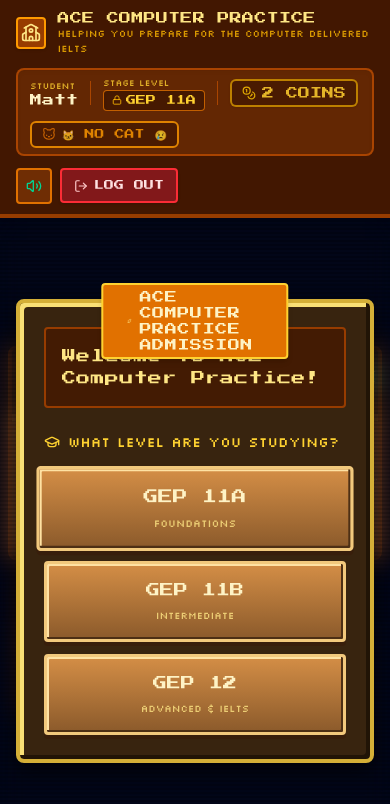
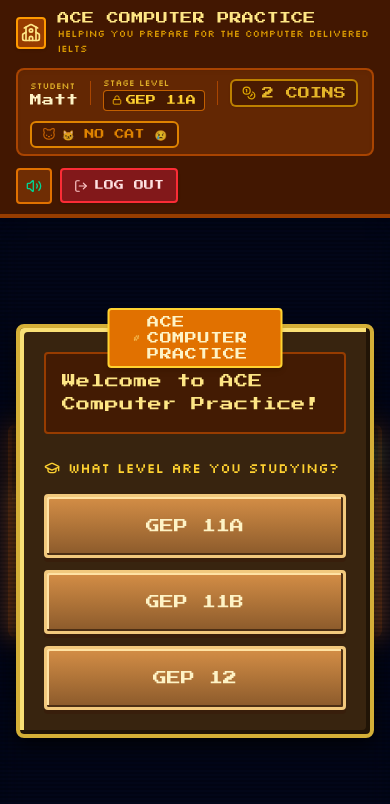
Before and after one commit to Masyor/ACE-Computer-Practice, a React (Vite) app: page / in a window 390 px wide. Both pictures are taken after a click on the button "NEXT". Shown: the top 804 px of the page. Built offline with nearby package versions, Linux system fonts and the light colour scheme.

Commit message:
feat: implement adaptive mobile controls
Add dynamic visibility for joystick controls based on device type and refine stage selection UI in the intro screen.

```diff
--- a/src/components/GameCanvas.tsx
+++ b/src/components/GameCanvas.tsx
@@ -748,6 +748,12 @@ export const GameCanvas: React.FC<GameCanvasProps> = ({
   const [showConsoleModal, setShowConsoleModal] = useState<boolean>(false);
   const [showWhiteboardModal, setShowWhiteboardModal] = useState<boolean>(false);
   const [whiteboardMessage, setWhiteboardMessage] = useState<string>('');
+  const [showJoystick, setShowJoystick] = useState<boolean>(() => {
+    if (typeof window !== 'undefined') {
+      return window.innerWidth < 768 || window.matchMedia('(pointer: coarse)').matches;
+    }
+    return false;
+  });
 
   const WHITEBOARD_MESSAGES = [
     "IELTS Band 9 loading... ■■■■■■■■■□ 90%",
@@ -2013,73 +2019,91 @@ export const GameCanvas: React.FC<GameCanvasProps> = ({
           className="w-full h-auto max-h-[80vh] aspect-[16/9] block pixelated bg-amber-950 cursor-pointer"
         />
 
-        {/* Floating Direction Controls Banner */}
-        <div className="absolute top-3 left-3 bg-amber-950/90 border-2 border-amber-700/80 px-3 py-1.5 rounded font-silkscreen text-[10px] text-amber-200 hidden sm:flex items-center gap-2 pointer-events-none shadow-md">
-          <span className="font-pixel text-[9px] text-amber-400">CONTROLS:</span>
-          <span>Arrow Keys / WASD to Move</span>
-          <span>•</span>
-          <span>[E] / Space to Interact</span>
+        {/* Floating Direction Controls Banner & Joystick Toggle Button (Top Left) */}
+        <div className="absolute top-3 left-3 z-30 flex items-center gap-2 pointer-events-auto">
+          <div className="bg-amber-950/90 border-2 border-amber-700/80 px-2.5 py-1.5 rounded font-silkscreen text-[9px] md:text-[10px] text-amber-200 flex items-center gap-2 shadow-md">
+            <span className="font-pixel text-[8px] md:text-[9px] text-amber-400">CONTROLS:</span>
+            <span className="hidden sm:inline">Arrow Keys / WASD to Move • [E] / Space</span>
+            <span className="sm:hidden">WASD / [E]</span>
           </div>
+
+          <button
+            onClick={() => {
+              soundEngine.playSelect();
+              setShowJoystick(prev => !prev);
+            }}
+            title="Toggle Touch Joystick / D-Pad"
+            className="bg-amber-950/90 hover:bg-amber-900 active:bg-amber-800 border-2 border-amber-600 px-2.5 py-1.5 rounded font-pixel text-[9px] md:text-[10px] text-amber-200 shadow-md flex items-center gap-1.5 cursor-pointer transition-colors"
+          >
+            <span>🎮</span>
+            <span>{showJoystick ? 'JOYSTICK: ON' : 'JOYSTICK: OFF'}</span>
+          </button>
         </div>
 
-      {/* Touch D-Pad & Action Buttons Overlay for Mobile Devices */}
-      <div className="sm:hidden mt-3 flex items-center justify-between w-full max-w-md px-4">
-
-        {/* D-Pad Grid */}
-        <div className="grid grid-cols-3 gap-1.5 w-36 h-36 bg-amber-950/90 border-2 border-amber-700 p-1.5 rounded-xl shadow-lg">
+        {/* Touch D-Pad / Joystick overlay positioned at bottom-left corner of playable area */}
+        {showJoystick && (
+          <div className="absolute bottom-3 left-3 z-30 bg-amber-950/90 border-2 border-amber-600 p-1.5 rounded-2xl shadow-2xl backdrop-blur-xs select-none pointer-events-auto">
+            <div className="grid grid-cols-3 gap-1 w-28 h-28 md:w-32 md:h-32">
               <div />
               <button
-            onTouchStart={() => handleTouchStart('up')}
-            onTouchEnd={() => handleTouchEnd('up')}
+                onTouchStart={(e) => { e.preventDefault(); handleTouchStart('up'); }}
+                onTouchEnd={(e) => { e.preventDefault(); handleTouchEnd('up'); }}
                 onMouseDown={() => handleTouchStart('up')}
                 onMouseUp={() => handleTouchEnd('up')}
-            className="bg-amber-800 active:bg-amber-600 border border-amber-500 rounded flex items-center justify-center text-amber-100 font-pixel text-xs"
+                onMouseLeave={() => handleTouchEnd('up')}
+                className="bg-amber-800 active:bg-amber-600 border border-amber-500 rounded-lg flex items-center justify-center text-amber-100 font-pixel text-xs shadow select-none cursor-pointer"
               >
-            <MoveUp className="w-5 h-5" />
+                <MoveUp className="w-4 h-4 md:w-5 md:h-5" />
               </button>
               <div />
 
               <button
-            onTouchStart={() => handleTouchStart('left')}
-            onTouchEnd={() => handleTouchEnd('left')}
+                onTouchStart={(e) => { e.preventDefault(); handleTouchStart('left'); }}
+                onTouchEnd={(e) => { e.preventDefault(); handleTouchEnd('left'); }}
                 onMouseDown={() => handleTouchStart('left')}
                 onMouseUp={() => handleTouchEnd('left')}
-            className="bg-amber-800 active:bg-amber-600 border border-amber-500 rounded flex items-center justify-center text-amber-100 font-pixel text-xs"
+                onMouseLeave={() => handleTouchEnd('left')}
+                className="bg-amber-800 active:bg-amber-600 border border-amber-500 rounded-lg flex items-center justify-center text-amber-100 font-pixel text-xs shadow select-none cursor-pointer"
               >
-            <MoveLeft className="w-5 h-5" />
+                <MoveLeft className="w-4 h-4 md:w-5 md:h-5" />
               </button>
-          <div className="bg-amber-900/50 rounded border border-amber-800 flex items-center justify-center text-[8px] font-pixel text-amber-400">
+              <div className="bg-amber-900/60 rounded border border-amber-800 flex items-center justify-center text-[7px] md:text-[8px] font-pixel text-amber-400">
                 PAD
               </div>
               <button
-            onTouchStart={() => handleTouchStart('right')}
-            onTouchEnd={() => handleTouchEnd('right')}
+                onTouchStart={(e) => { e.preventDefault(); handleTouchStart('right'); }}
+                onTouchEnd={(e) => { e.preventDefault(); handleTouchEnd('right'); }}
                 onMouseDown={() => handleTouchStart('right')}
                 onMouseUp={() => handleTouchEnd('right')}
-            className="bg-amber-800 active:bg-amber-600 border border-amber-500 rounded flex items-center justify-center text-amber-100 font-pixel text-xs"
+                onMouseLeave={() => handleTouchEnd('right')}
+                className="bg-amber-800 active:bg-amber-600 border border-amber-500 rounded-lg flex items-center justify-center text-amber-100 font-pixel text-xs shadow select-none cursor-pointer"
               >
-            <MoveRight className="w-5 h-5" />
+                <MoveRight className="w-4 h-4 md:w-5 md:h-5" />
               </button>
 
               <div />
               <button
-            onTouchStart={() => handleTouchStart('down')}
-            onTouchEnd={() => handleTouchEnd('down')}
+                onTouchStart={(e) => { e.preventDefault(); handleTouchStart('down'); }}
+                onTouchEnd={(e) => { e.preventDefault(); handleTouchEnd('down'); }}
                 onMouseDown={() => handleTouchStart('down')}
                 onMouseUp={() => handleTouchEnd('down')}
-            className="bg-amber-800 active:bg-amber-600 border border-amber-500 rounded flex items-center justify-center text-amber-100 font-pixel text-xs"
+                onMouseLeave={() => handleTouchEnd('down')}
+                className="bg-amber-800 active:bg-amber-600 border border-amber-500 rounded-lg flex items-center justify-center text-amber-100 font-pixel text-xs shadow select-none cursor-pointer"
               >
-            <MoveDown className="w-5 h-5" />
+                <MoveDown className="w-4 h-4 md:w-5 md:h-5" />
               </button>
               <div />
             </div>
-
-        {/* Action Buttons */}
-        <div className="flex flex-col gap-2">
+          </div>
+        )}
+
+        {/* Floating Action Buttons positioned at bottom-right corner of playable area */}
+        {(nearbyItem || (nearbyNPC && !nearbyRoom) || nearbyRoom) && (
+          <div className="absolute bottom-3 right-3 z-30 flex flex-col gap-2 pointer-events-auto">
             {nearbyItem && (
               <button
                 onClick={() => handleInteractWithItem(nearbyItem)}
-              className="retro-button px-4 py-3 rounded-xl font-pixel text-xs text-purple-100 bg-purple-900 border-2 border-purple-400 shadow-xl"
+                className="retro-button px-3.5 py-2.5 rounded-xl font-pixel text-[10px] md:text-xs text-purple-100 bg-purple-900 border-2 border-purple-400 shadow-xl"
               >
                 {nearbyItem.icon} {nearbyItem.name.toUpperCase()}
               </button>
@@ -2092,7 +2116,7 @@ export const GameCanvas: React.FC<GameCanvasProps> = ({
                   nearbyNPC.currentDialogueIdx = (nearbyNPC.currentDialogueIdx + 1) % nearbyNPC.dialogues.length;
                   setNearbyNPC({ ...nearbyNPC });
                 }}
-              className="retro-button px-4 py-3 rounded-xl font-pixel text-xs text-sky-100 bg-sky-900 border-2 border-sky-400 shadow-xl"
+                className="retro-button px-3.5 py-2.5 rounded-xl font-pixel text-[10px] md:text-xs text-sky-100 bg-sky-900 border-2 border-sky-400 shadow-xl"
               >
                 TALK [E] 💬
               </button>
@@ -2101,13 +2125,13 @@ export const GameCanvas: React.FC<GameCanvasProps> = ({
             {nearbyRoom && (
               <button
                 onClick={() => handleOpenRoom(nearbyRoom)}
-              className="retro-button px-5 py-3 rounded-xl font-pixel text-xs text-amber-100 bg-amber-900 border-2 border-amber-300 shadow-xl"
+                className="retro-button px-4 py-2.5 rounded-xl font-pixel text-[10px] md:text-xs text-amber-100 bg-amber-900 border-2 border-amber-300 shadow-xl"
               >
                 ENTER DOOR 🚪
               </button>
             )}
           </div>
-
+        )}
       </div>
 
       {/* Dropped Game Console Popup Modal */}
--- a/src/components/IntroScreen.tsx
+++ b/src/components/IntroScreen.tsx
@@ -72,7 +72,7 @@ export const IntroScreen: React.FC<IntroScreenProps> = ({ onComplete }) => {
         {/* Header Ribbon */}
         <div className="absolute -top-5 left-1/2 -translate-x-1/2 bg-amber-600 border-2 border-amber-300 text-amber-100 px-6 py-1 font-pixel text-xs tracking-wider rounded shadow-md uppercase flex items-center gap-2">
           <Sparkles className="w-3.5 h-3.5 text-amber-200" />
-          <span>ACE COMPUTER PRACTICE ADMISSION</span>
+          <span>ACE COMPUTER PRACTICE</span>
         </div>
 
         {/* Dialogue Box Area */}
@@ -127,14 +127,11 @@ export const IntroScreen: React.FC<IntroScreenProps> = ({ onComplete }) => {
                   key={lvl}
                   type="button"
                   onClick={() => handleStageSelect(lvl)}
-                  className={`retro-button p-4 rounded flex flex-col items-center justify-center gap-2 cursor-pointer transition-transform ${
-                    stage === lvl ? 'scale-105 border-amber-200' : ''
+                  className={`retro-button h-16 w-full p-4 rounded flex items-center justify-center cursor-pointer transition-colors ${
+                    stage === lvl ? 'border-amber-200 bg-amber-800' : ''
                   }`}
                 >
                   <span className="font-pixel text-sm text-amber-100">{lvl}</span>
-                  <span className="font-silkscreen text-[10px] text-amber-200/80">
-                    {lvl === 'GEP 11A' ? 'Foundations' : lvl === 'GEP 11B' ? 'Intermediate' : 'Advanced & IELTS'}
-                  </span>
                 </button>
               ))}
             </div>
```
Lines whose indentation alone changed are shown as unchanged.
